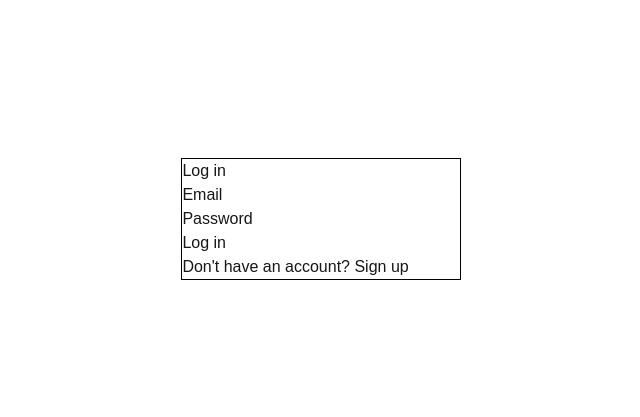
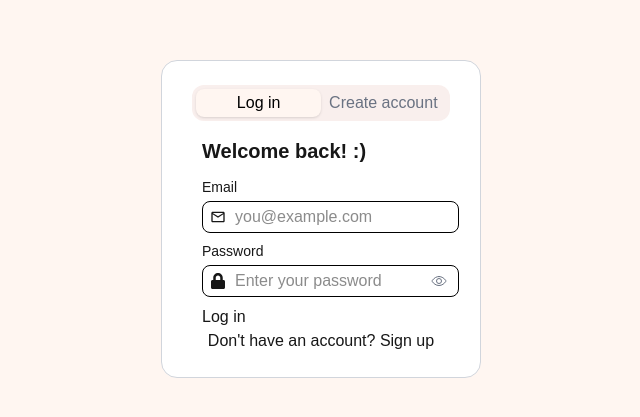
Before and after one commit to colintruong/tli-digital-drive, a Next.js app: page /login in a window 1280 px wide. Shown: the part 181-598 px from the top of the page, without its empty margins (319-959 px from the left). Built offline with nearby package versions, Linux system fonts and the light colour scheme; no server answers.

Commit message:
Created the authentication form that supports both signing up and logging in. It doesn't have the design I want yet and there's still some small stuff to add like name and confirm password in signing up.

```diff
--- a/package.json
+++ b/package.json
@@ -17,10 +17,12 @@
     "clsx": "^2.1.1",
     "date-fns": "^4.1.0",
     "lucide-react": "^0.577.0",
+    "motion": "^12.42.2",
     "next": "^16.2.10",
     "react": "19.2.3",
     "react-dom": "19.2.3",
     "react-hook-form": "^7.71.2",
+    "react-icons": "^5.7.0",
     "sonner": "^2.0.7",
     "tailwind-merge": "^3.5.0",
     "zod": "^4.3.6"
@@ -30,8 +32,8 @@
     "@types/node": "^20",
     "@types/react": "^19",
     "@types/react-dom": "^19",
-    "eslint": "^9",
-    "eslint-config-next": "16.1.1",
+    "eslint": "^10.8.0",
+    "eslint-config-next": "^12.0.4",
     "tailwindcss": "^4",
     "typescript": "^5"
   }
--- a/src/app/dashboard/page.tsx
+++ b/src/app/dashboard/page.tsx
@@ -0,0 +1,9 @@
+"use client";
+
+export default function DashboardPage() {
+    return (
+        <div className="flex min-h-screen items-center justify-center">
+            <h1>Dashboard</h1>
+        </div>
+    )
+}
--- a/src/app/login/page.tsx
+++ b/src/app/login/page.tsx
@@ -1,11 +1,11 @@
 "use client";
 
-import SignUpForm from "@/src/components/SignUpForm";
+import AuthForm from "@/src/components/AuthForm";
 
 export default function LoginPage() {
   return (
-    <div className="flex items-center justify-center min-h-screen">
-      <SignUpForm />
+    <div className="flex items-center justify-center min-h-screen bg-[#fff6f1]">
+      <AuthForm />
     </div>
   );
 }
--- /dev/null
+++ b/src/components/AuthForm.tsx
@@ -0,0 +1,165 @@
+"use client";
+
+import { useState } from "react";
+import { useAuth } from "@/src/contexts/AuthContext";
+import { toast } from "sonner";
+import { motion } from "motion/react";
+import { MdOutlineMailOutline } from "react-icons/md";
+import { FaLock } from "react-icons/fa";
+import { IoEyeOutline } from "react-icons/io5";
+import { IoEyeOffOutline } from "react-icons/io5";
+
+export default function AuthForm() {
+  const [isLogin, setIsLogin] = useState(true);
+  const [email, setEmail] = useState("");
+  const [password, setPassword] = useState("");
+  const [type, setType] = useState("password");
+  const [icon, setIcon] = useState(<IoEyeOutline />);
+  const [loading, setLoading] = useState(false);
+
+  const { signIn, signUp } = useAuth();
+
+  const handleSubmit = async (e: React.FormEvent) => {
+    e.preventDefault();
+
+    setLoading(true);
+
+    try {
+      if (isLogin) {
+        await signIn(email, password);
+        toast.success("Logged in successfully!");
+      } else {
+        await signUp(email, password);
+        toast.success("Account created successfully!");
+      }
+    } catch (error) {
+      const message =
+        error instanceof Error ? error.message : "An error occurred";
+
+      toast.error(message);
+    } finally {
+      setLoading(false);
+    }
+  };
+
+  const handleToggle = () => {
+    if (type === "password") {
+      setIcon(<IoEyeOffOutline />);
+      setType("text");
+    } else {
+      setIcon(<IoEyeOutline />);
+      setType("password");
+    }
+  };
+
+  return (
+    <div className="w-1/4 px-4 py-6 flex flex-col items-center bg-white border border-gray-300 rounded-2xl">
+      <div className="flex w-9/10 rounded-xl bg-[#f9efed] p-1 mb-4">
+        <button
+          type="button"
+          onClick={() => setIsLogin(true)}
+          className="relative flex-1 rounded-lg py-0.5"
+        >
+          {isLogin && (
+            <motion.div
+              layoutId="auth-pill"
+              transition={{
+                type: "spring",
+                stiffness: 700,
+                damping: 50,
+              }}
+              className="absolute inset-0 rounded-lg bg-[#fff6f1] shadow"
+            />
+          )}
+
+          <span
+            className={`relative z-10 transition-colors ${
+              isLogin ? "text-black" : "text-gray-500 hover:text-black"
+            }`}
+          >
+            Log in
+          </span>
+        </button>
+
+        <button
+          type="button"
+          onClick={() => setIsLogin(false)}
+          className="relative flex-1 rounded-lg py-0.5"
+        >
+          {!isLogin && (
+            <motion.div
+              layoutId="auth-pill"
+              transition={{
+                type: "spring",
+                stiffness: 700,
+                damping: 50,
+              }}
+              className="absolute inset-0 rounded-lg bg-[#fff6f1] shadow"
+            />
+          )}
+
+          <span
+            className={`relative z-10 transition-colors ${
+              !isLogin ? "text-black" : "text-gray-500 hover:text-black"
+            }`}
+          >
+            Create account
+          </span>
+        </button>
+      </div>
+      <div className="text-xl font-bold self-start ml-6 mb-3">
+        {isLogin ? "Welcome back! :)" : "Create your account"}
+      </div>
+
+      <form onSubmit={handleSubmit} className="self-start ml-6 w-9/10">
+        <div className="relative">
+          <label htmlFor="email" className="block text-sm mb-1">
+            Email
+          </label>
+
+          <input
+            id="email"
+            type="email"
+            placeholder="you@example.com"
+            value={email}
+            onChange={(e) => setEmail(e.target.value)}
+            className="border border-black rounded-lg h-8 w-full mb-2 px-8"
+            required
+          />
+          <MdOutlineMailOutline className="absolute left-2 top-8" />
+        </div>
+
+        <div className="relative">
+          <label htmlFor="password" className="block text-sm mb-1">
+            Password
+          </label>
+
+          <input
+            id="password"
+            type={type}
+            placeholder="Enter your password"
+            value={password}
+            onChange={(e) => setPassword(e.target.value)}
+            className="border border-black rounded-lg h-8 w-full mb-2 px-8"
+            required
+            minLength={6}
+          />
+          <FaLock className="absolute left-2 top-8" />
+          <span className="absolute right-3 top-8 text-gray-500" onClick={handleToggle}>
+            {icon}
+          </span>
+        </div>
+
+        <button type="submit" disabled={loading}>
+          {loading ? "Loading..." : isLogin ? "Log in" : "Sign Up"}
+        </button>
+      </form>
+
+      <button onClick={() => setIsLogin(!isLogin)}>
+        {isLogin
+          ? "Don't have an account? Sign up"
+          : "Already have an account? Log in"}
+      </button>
+    </div>
+  );
+}
--- a/src/components/SignUpForm.tsx
+++ /dev/null
@@ -1,80 +0,0 @@
-"use client";
-
-import { useState, FormEvent } from "react";
-import { useAuth } from "@/src/contexts/AuthContext";
-import { toast } from "sonner";
-
-export default function SignUpForm() {
-  const [isLogin, setIsLogin] = useState(true);
-  const [email, setEmail] = useState("");
-  const [password, setPassword] = useState("");
-  const [loading, setLoading] = useState(false);
-
-  const { signIn, signUp } = useAuth();
-
-  const handleSubmit = async (e: FormEvent<HTMLFormElement>) => {
-    e.preventDefault();
-
-    setLoading(true);
-
-    try {
-      if (isLogin) {
-        await signIn(email, password);
-        toast.success("Logged in successfully!");
-      } else {
-        await signUp(email, password);
-        toast.success("Account created successfully!");
-      }
-    } catch (error) {
-      const message =
-        error instanceof Error ? error.message : "An error occurred";
-
-      toast.error(message);
-    } finally {
-      setLoading(false);
-    }
-  };
-
-  return (
-    <div className="border border-black">
-      <h1>{isLogin ? "Log in" : "Sign Up"}</h1>
-
-      <form onSubmit={handleSubmit}>
-        <div>
-          <label htmlFor="email">Email</label>
-
-          <input
-            id="email"
-            type="email"
-            value={email}
-            onChange={(e) => setEmail(e.target.value)}
-            required
-          />
-        </div>
-
-        <div>
-          <label htmlFor="password">Password</label>
-
-          <input
-            id="password"
-            type="password"
-            value={password}
-            onChange={(e) => setPassword(e.target.value)}
-            required
-            minLength={6}
-          />
-        </div>
-
-        <button type="submit" disabled={loading}>
-          {loading ? "Loading..." : isLogin ? "Log in" : "Sign Up"}
-        </button>
-      </form>
-
-      <button onClick={() => setIsLogin(!isLogin)}>
-        {isLogin
-          ? "Don't have an account? Sign up"
-          : "Already have an account? Log in"}
-      </button>
-    </div>
-  );
-}
```
Also changed, not shown: 1 other file (tests, documents, lock files or other folders).
